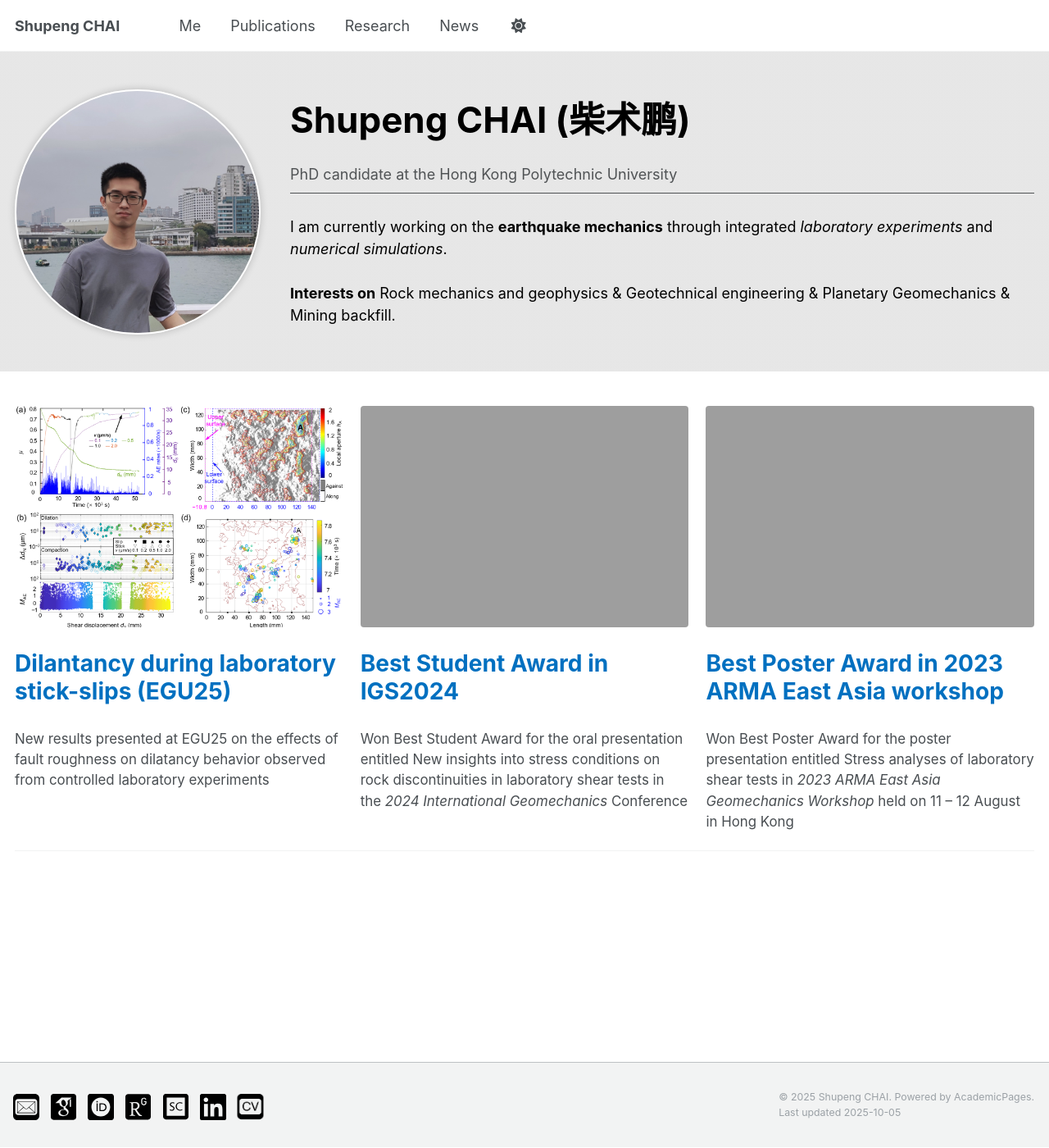
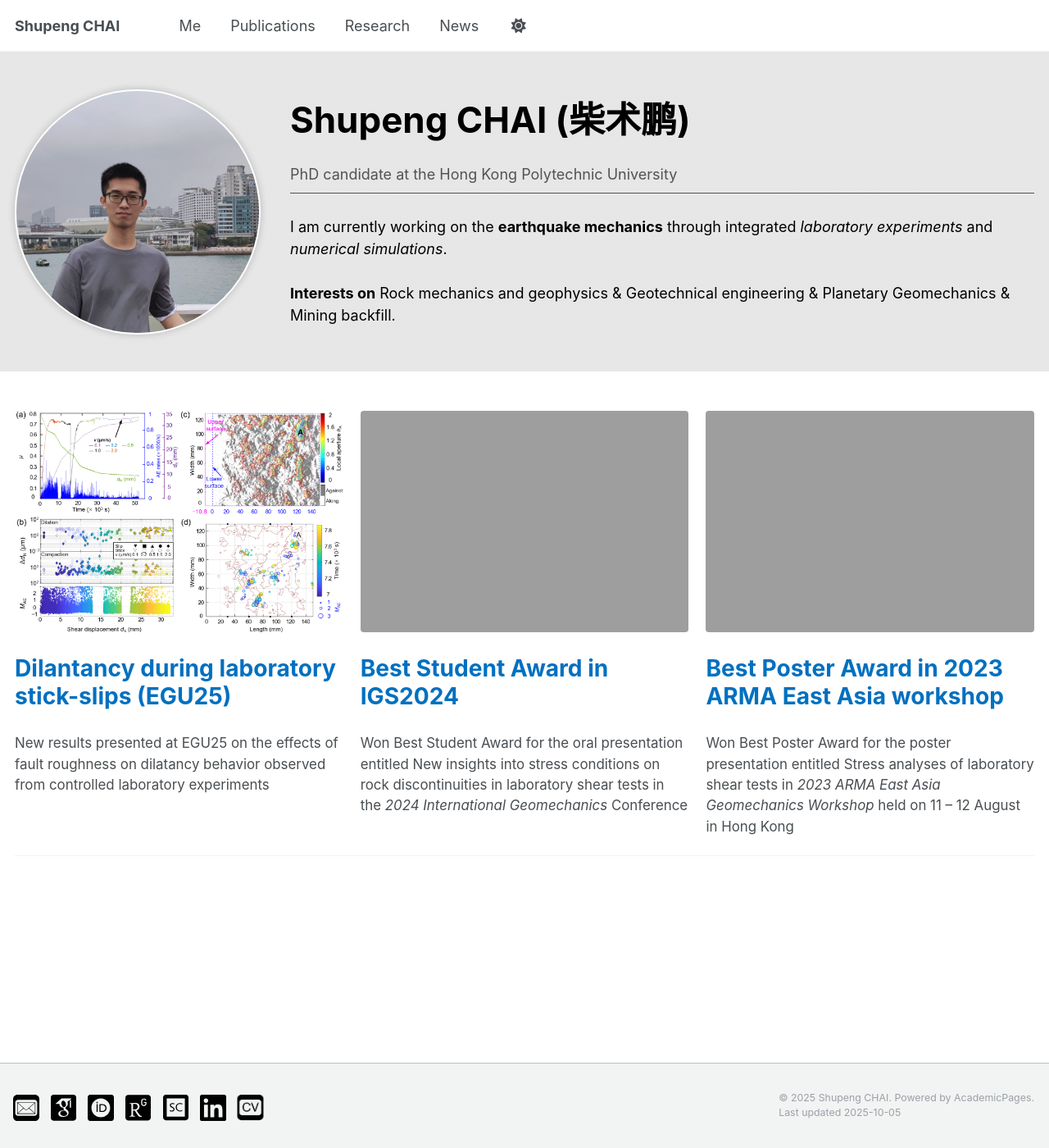
Before and after one commit to spchai/spchai.github.io, a Jekyll site: the page built from _pages/about.md, in a window 1280 px wide and 1400 px high, scrolled down 1 px. Shown: the whole window at 82% size. Built offline with Jekyll 4.4.1, drawn with Linux system fonts in a browser that asks for light colours.

Commit message:
Update _archive.scss

```diff
--- a/_sass/layout/_archive.scss
+++ b/_sass/layout/_archive.scss
@@ -73,7 +73,7 @@
 }
 
 .archive__item-teaser {
-  margin-top: 0.25em;
+  margin-top: 0.5em;
   border-radius: $border-radius;
   overflow: hidden;
   img {
```
